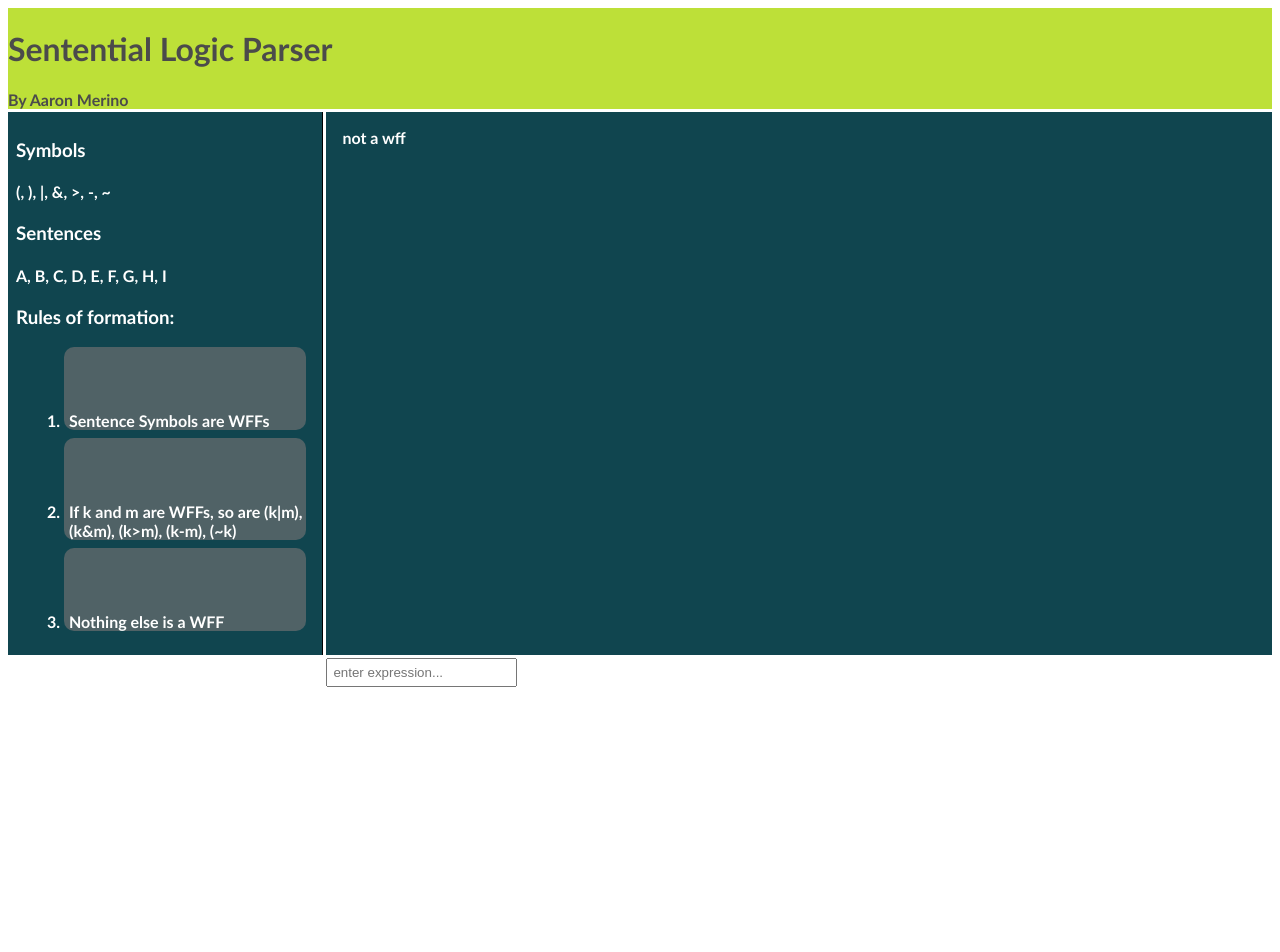
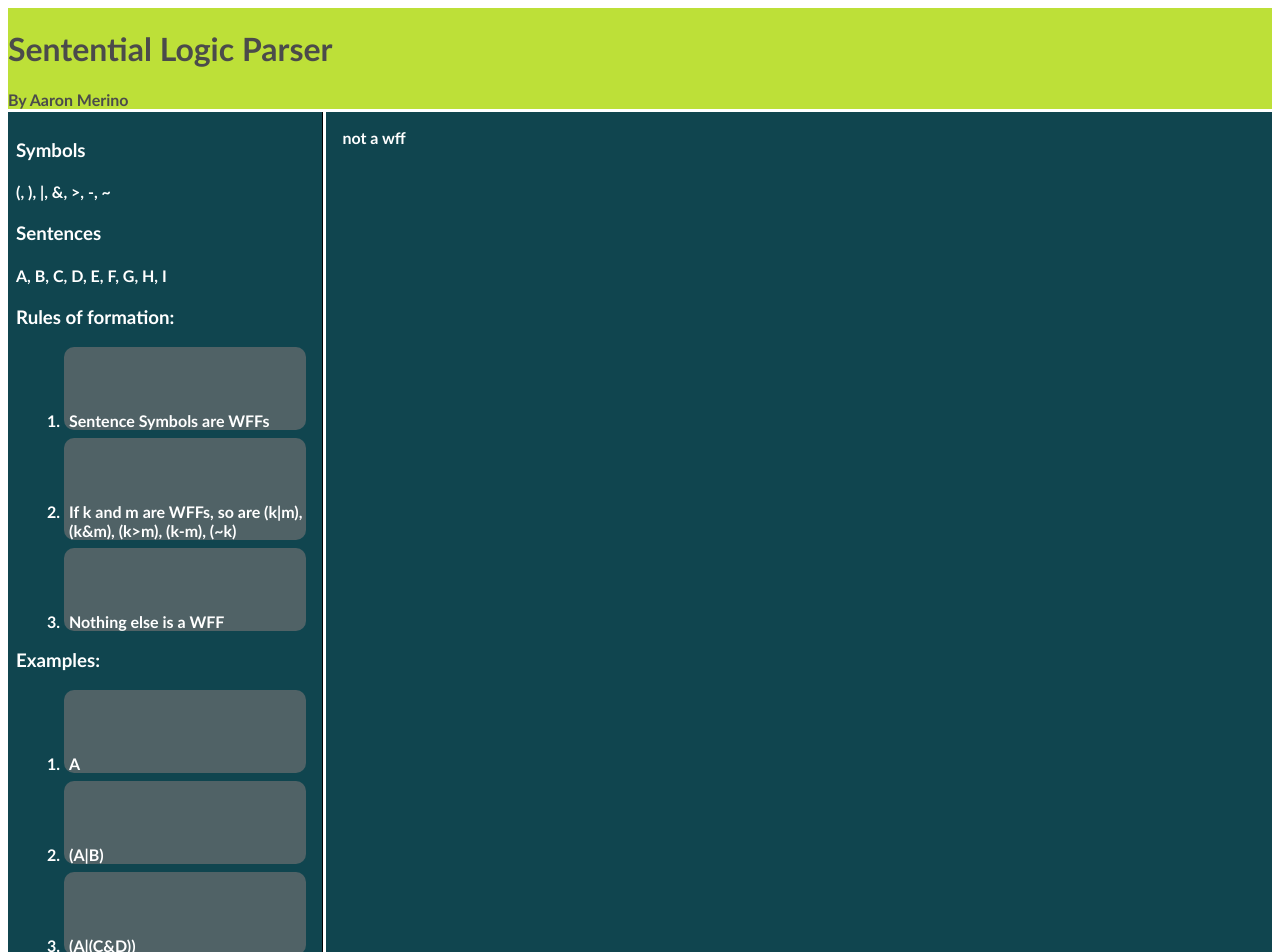
Before and after one commit to aaronmerino/sentential-parser, a React app: page / in a window 1280 px wide. Shown: the top 952 px of the page. Before the commit the page ends 808 px from the top, so only its background shows below. Built offline with nearby package versions, Linux system fonts and the light colour scheme.

Commit message:
added examples of wffs

```diff
--- a/src/App.js
+++ b/src/App.js
@@ -124,6 +124,21 @@ class InformationSentences extends React.Component {
   }
 }
 
+class InformationExampleWFFs extends React.Component {
+  render() {
+    return (
+      <div>
+        <h3>Examples:</h3>
+        <ol>
+          <li>A</li>
+          <li>(A|B)</li>
+          <li>(A|(C&D))</li>
+      </ol>
+      </div>
+    );
+  }
+}
+
 class Information extends React.Component {
   render() {
     return (
@@ -131,6 +146,7 @@ class Information extends React.Component {
         <InformationSymbols/>
         <InformationSentences/>
         <InformationRulesOfFormation/>
+        <InformationExampleWFFs/>
       </div>
     );
   }
```
